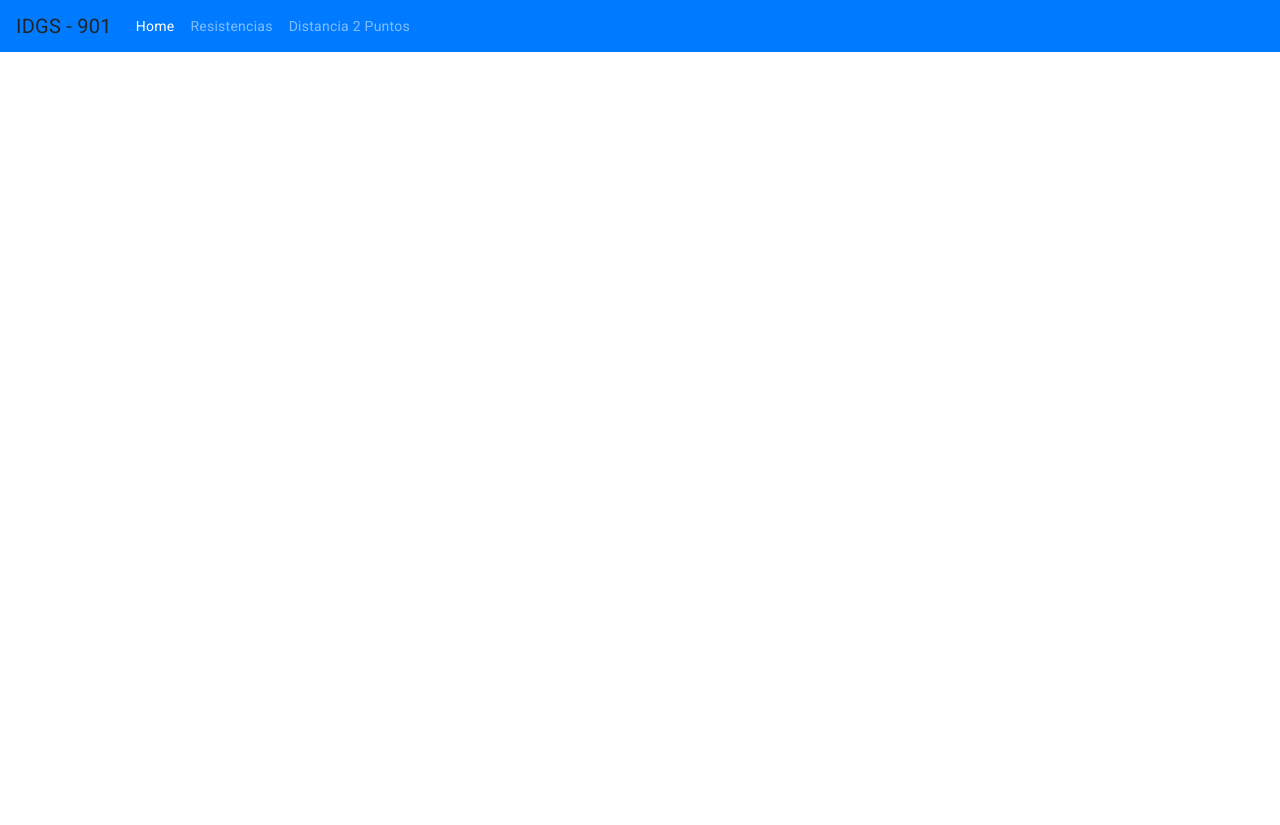
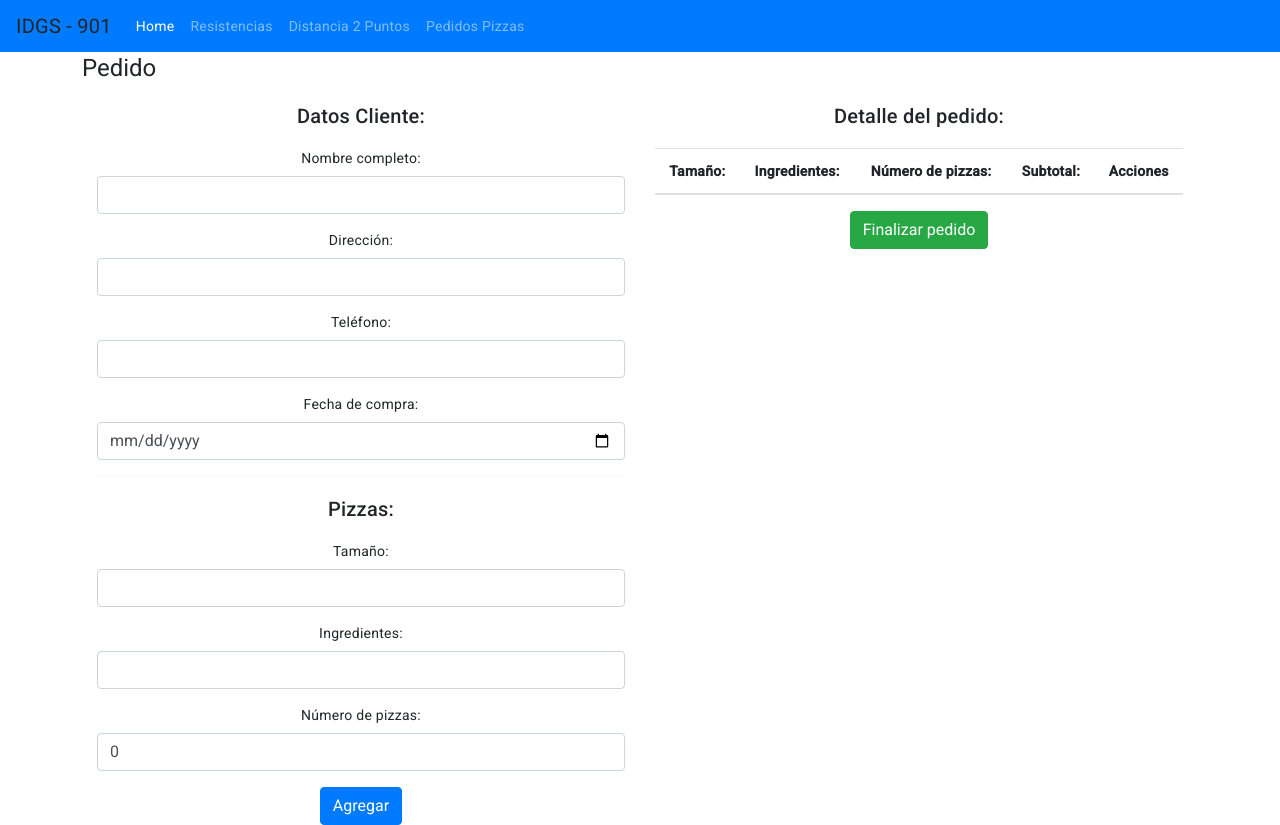
Before and after one commit to IDGS-1101-18002424/practicas-angular, an Angular app: page /pedidopizzas in a window 1280 px wide. Before the commit this address led to /. Before the commit the page ends 800 px from the top, so only its background shows below. Built offline with nearby package versions, Linux system fonts and the light colour scheme.

Commit message:
ORRJ - 01/07/2023 Inicio de Pedidos Pizzas

```diff
--- a/src/app/app.module.ts
+++ b/src/app/app.module.ts
@@ -10,6 +10,7 @@ import { DistanciaComponent } from './distancia/distancia.component';
 import { AppRoutingModule } from './app.routing module';
 import { HomeComponent } from './home/home.component';
 import { ResistenciasComponent } from './resistencias/resistencias.component';
+import { PedidoComponent } from './pedido/pedido.component';
 
 
 
@@ -24,6 +25,7 @@ import { ResistenciasComponent } from './resistencias/resistencias.component';
     DistanciaComponent,
     HomeComponent,
     ResistenciasComponent,
+    PedidoComponent,
   ],
   imports: [
     BrowserModule,
--- a/src/app/app.routing module.ts
+++ b/src/app/app.routing module.ts
@@ -3,14 +3,14 @@ import { RouterModule, Routes } from "@angular/router";
 import { DistanciaComponent } from "./distancia/distancia.component";
 import { ResistenciasComponent } from "./resistencias/resistencias.component";
 import { HomeComponent } from "./home/home.component";
+import { PedidoComponent } from "./pedido/pedido.component";
 
 const routes: Routes = [
-  // Otras rutas existentes...
   { path: '', redirectTo: '/home', pathMatch: 'full' },
   { path: 'home', component: HomeComponent },
   { path: 'distancia-dos-puntos', component: DistanciaComponent },
   { path: 'resistencias', component: ResistenciasComponent },
-  // Otras rutas existentes...
+  { path: 'pedidopizzas', component: PedidoComponent },
 ];
 
 @NgModule({
--- a/src/app/grupos/menu/menu.component.html
+++ b/src/app/grupos/menu/menu.component.html
@@ -6,7 +6,7 @@
     <div id="my-nav" class="collapse navbar-collapse">
         <ul class="navbar-nav mr-auto">
             <li class="nav-item active">
-                <a class="nav-link" routerLink="home">
+                <a class="nav-link" routerLink="home" routerLinkActive="active">
                     <!--fa-icon [ico]="myIcon"></fa-icon-->Home</a>
             </li>
             <li class="nav-item">
@@ -15,7 +15,9 @@
             <li class="nav-item">
                 <a class="nav-link" routerLink="distancia-dos-puntos">Distancia 2 Puntos</a>
             </li>
-
+            <li class="nav-item">
+                <a class="nav-link" routerLink="pedidopizzas">Pedidos Pizzas</a>
+            </li>
         </ul>
     </div>
 </nav>
--- /dev/null
+++ b/src/app/pedido/pedido.component.html
@@ -0,0 +1,75 @@
+<h1>Pedido</h1>
+<div class="container text-center">
+    <div class="row">
+        <div class="col">
+            <h2>Datos Cliente:</h2>
+            <div class="form-group">
+                <label>Nombre completo:</label>
+                <input type="text" class="form-control" [(ngModel)]="nombreCompleto">
+            </div>
+            <div class="form-group">
+                <label>Dirección:</label>
+                <input type="text" class="form-control" [(ngModel)]="direccion">
+            </div>
+            <div class="form-group">
+                <label>Teléfono:</label>
+                <input type="text" class="form-control" [(ngModel)]="telefono">
+            </div>
+            <div class="form-group">
+                <label>Fecha de compra:</label>
+                <input type="date" class="form-control" [(ngModel)]="fechaCompra">
+            </div>
+            <hr>
+            <h2>Pizzas:</h2>
+            <div class="form-group">
+                <label>Tamaño:</label>
+                <select class="form-control" [(ngModel)]="tamanio">
+                    <option value="Pequeña">Pequeña</option>
+                    <option value="Mediana">Mediana</option>
+                    <option value="Grande">Grande</option>
+                </select>
+            </div>
+            <div class="form-group">
+                <label>Ingredientes:</label>
+                <select class="form-control" [(ngModel)]="ingredientes">
+                    <option value="Jamon">Jamon</option>
+                    <option value="Piña">Piña</option>
+                    <option value="Champiñones">Champiñones</option>
+                </select>
+            </div>
+            <div class="form-group">
+                <label>Número de pizzas:</label>
+                <input type="number" class="form-control" [(ngModel)]="numeroPizzas">
+            </div>
+            <button class="btn btn-primary" (click)="agregarPizza()">Agregar</button>
+        </div>
+        <div class="col">
+            <h2>Detalle del pedido:</h2>
+            <table class="table">
+                <thead>
+                    <tr>
+                        <th>Tamaño:</th>
+                        <th>Ingredientes:</th>
+                        <th>Número de pizzas:</th>
+                        <th>Subtotal:</th>
+                        <th>Acciones</th>
+                    </tr>
+                </thead>
+                <tbody>
+                    <tr *ngFor="let pizza of detallePedido">
+                        <td>{{ pizza.tamanio }}</td>
+                        <td>{{ pizza.ingredientes }}</td>
+                        <td>{{ pizza.numeroPizzas }}</td>
+                        <td>{{ pizza.subtotal }}</td>
+                        <td><button class="btn btn-danger" (click)="quitarPizza(pizza)">Quitar</button></td>
+                    </tr>
+                </tbody>
+            </table>
+            <button class="btn btn-success" (click)="finalizarPedido()">Finalizar pedido</button>
+            <div *ngIf="mostrarConfirmacion">
+                <p>El costo total del pedido es: {{ costoTotal }}</p>
+                <label>¿Estás de acuerdo?</label>
+                <button class="btn btn-primary" (click)="aceptarPedido()">Sí</button>
+                <button class="btn btn-danger" (click)="editarPedido()">No</button>
+            </div>
+        </div>
--- /dev/null
+++ b/src/app/pedido/pedido.component.ts
@@ -0,0 +1,82 @@
+import { Component } from '@angular/core';
+
+@Component({
+  selector: 'app-pedido',
+  templateUrl: './pedido.component.html',
+  styleUrls: ['./pedido.component.css']
+})
+export class PedidoComponent {
+  /*nombreCompleto: string;
+  direccion: string;
+  telefono: string;
+  fechaCompra: string;
+  tamanio: string;
+  ingredientes: string;
+  numeroPizzas: number;*/
+  nombreCompleto: string = '';
+  direccion: string = '';
+  telefono: string = '';
+  fechaCompra: string = '';
+  tamanio: string = '';
+  ingredientes: string = '';
+  numeroPizzas: number = 0;
+  detallePedido: any[] = [];
+  mostrarConfirmacion: boolean = false;
+  costoTotal: number = 0;
+
+  constructor() {
+    this.nombreCompleto = '';
+    this.direccion = '';
+    this.telefono = '';
+    this.fechaCompra = '';
+    this.tamanio = '';
+    this.ingredientes = '';
+    this.numeroPizzas = 0;
+  }
+
+  agregarPizza() {
+    const subtotal = this.calcularSubtotal(this.tamanio, this.numeroPizzas);
+    const pizza = {
+      tamanio: this.tamanio,
+      ingredientes: this.ingredientes,
+      numeroPizzas: this.numeroPizzas,
+      subtotal: subtotal
+    };
+    this.detallePedido.push(pizza);
+  }
+
+  quitarPizza(pizza: any) {
+    const index = this.detallePedido.indexOf(pizza);
+    if (index !== -1) {
+      this.detallePedido.splice(index, 1);
+    }
+  }
+
+  calcularSubtotal(tamanio: string, numeroPizzas: number): number {
+    // Lógica para calcular el subtotal de la pizza según el tamaño y el número de pizzas
+    // Puedes implementar tu propia lógica aquí
+    return 0;
+  }
+
+  finalizarPedido() {
+    this.mostrarConfirmacion = true;
+    this.costoTotal = this.calcularCostoTotal();
+  }
+
+  aceptarPedido() {
+    // Enviar el pedido al servidor o realizar las acciones necesarias
+    // para finalizar el pedido y redirigir a la página de confirmación
+  }
+
+  editarPedido() {
+    this.mostrarConfirmacion = false;
+  }
+
+  calcularCostoTotal(): number {
+    let total = 0;
+    for (const pizza of this.detallePedido) {
+      total += pizza.subtotal;
+    }
+    return total;
+  }
+}
```
Also changed, not shown: src/app/pedido-module/pedido-module.module.ts (added, +12 -0 lines), src/app/pedido/pedido.component.css (added).
